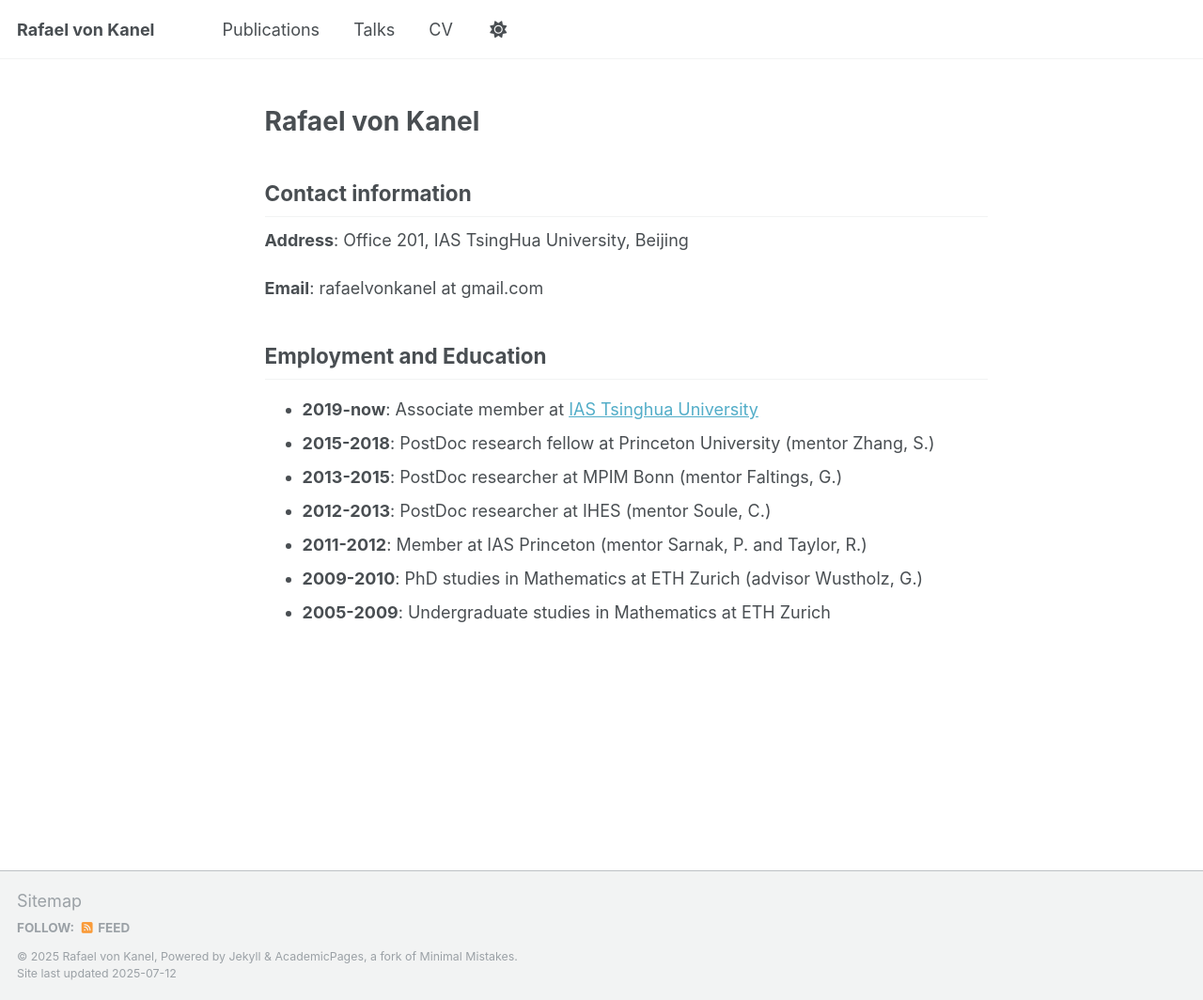
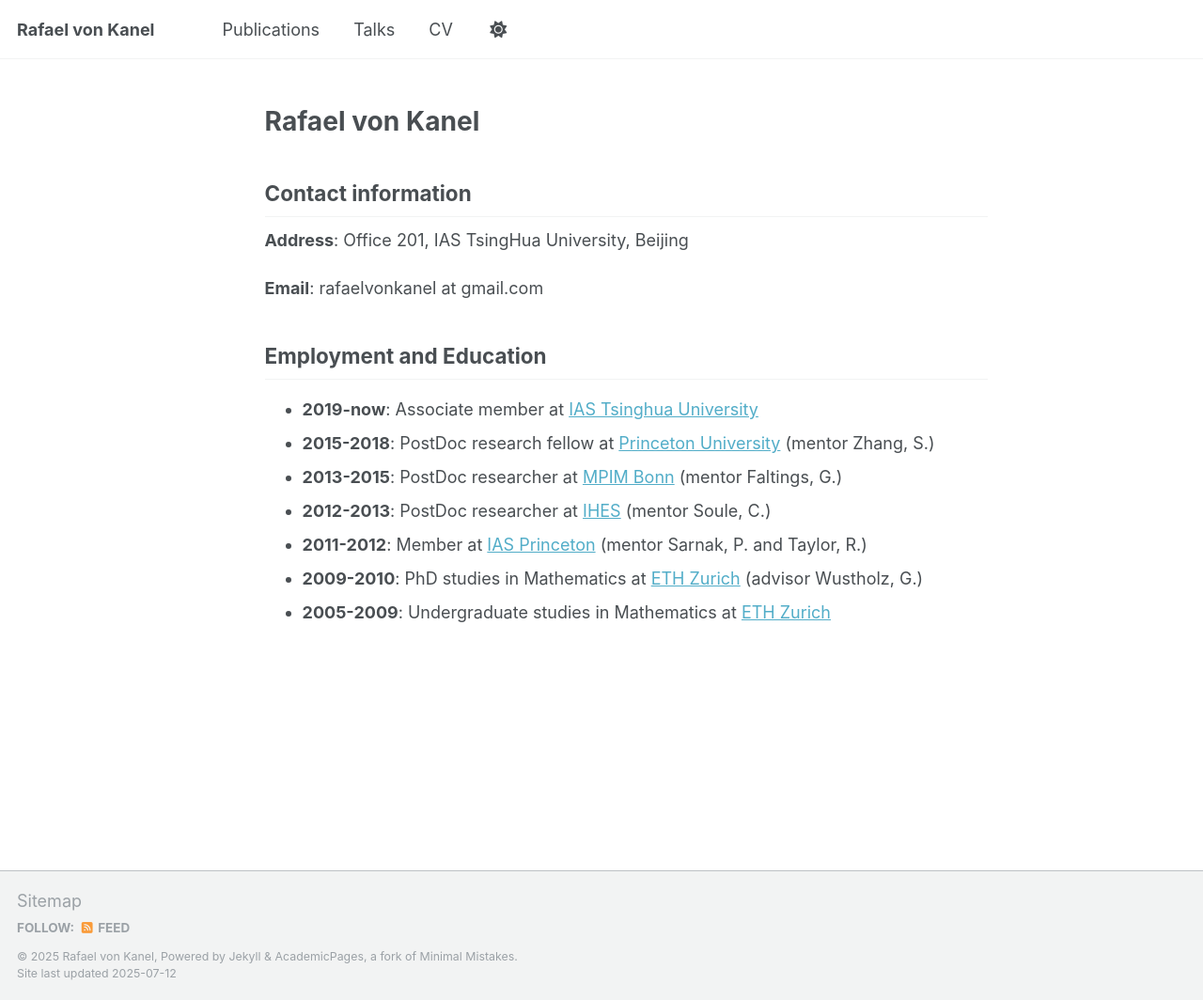
Before and after one commit to rafaelvonkanel/rafaelvonkanel.github.io, a Jekyll site: the page built from _pages/about.md, in a window 1280 px wide and 1064 px high. Shown: the whole window at 94% size. Built offline with Jekyll 4.4.1, drawn with Linux system fonts in a browser that asks for light colours; a script that is not in the unit is left out; part of the change alters nothing that is shown.

```diff
--- a/_pages/about.md
+++ b/_pages/about.md
@@ -19,9 +19,9 @@ redirect_from:
 
 ## Employment and Education
 - **2019-now**: Associate member at [IAS Tsinghua University](https://www.ias.tsinghua.edu.cn/en/)
-- **2015-2018**: PostDoc research fellow at Princeton University (mentor Zhang, S.)
-- **2013-2015**: PostDoc researcher at MPIM Bonn (mentor Faltings, G.)
-- **2012-2013**: PostDoc researcher at IHES (mentor Soule, C.)
-- **2011-2012**: Member at IAS Princeton (mentor Sarnak, P. and Taylor, R.)
-- **2009-2010**: PhD studies in Mathematics at ETH Zurich (advisor Wustholz, G.)
-- **2005-2009**: Undergraduate studies in Mathematics at ETH Zurich
+- **2015-2018**: PostDoc research fellow at [Princeton University](https://www.math.princeton.edu/) (mentor Zhang, S.)
+- **2013-2015**: PostDoc researcher at [MPIM Bonn](https://www.mpim-bonn.mpg.de/) (mentor Faltings, G.)
+- **2012-2013**: PostDoc researcher at [IHES](https://www.ihes.fr/en/) (mentor Soule, C.)
+- **2011-2012**: Member at [IAS Princeton](https://www.ias.edu/math) (mentor Sarnak, P. and Taylor, R.)
+- **2009-2010**: PhD studies in Mathematics at [ETH Zurich](https://math.ethz.ch/) (advisor Wustholz, G.)
+- **2005-2009**: Undergraduate studies in Mathematics at [ETH Zurich](https://math.ethz.ch/)
```
